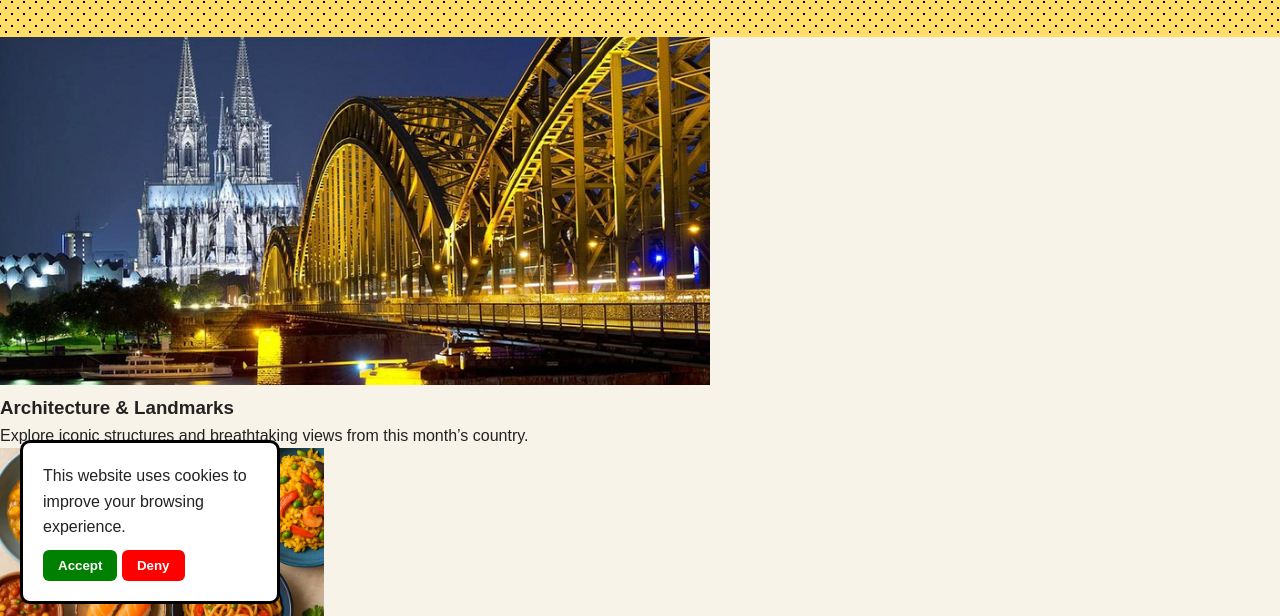
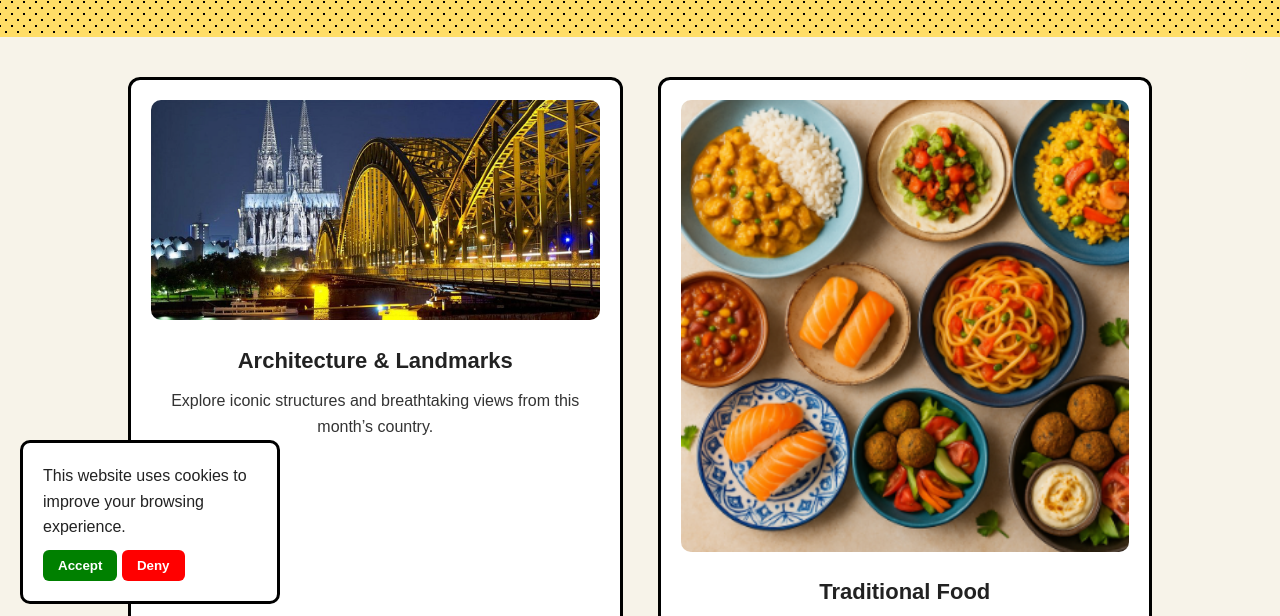
Before and after one commit to GarrettN23/Cultura-site-2, a plain HTML site: page country.html in a window 1280 px wide. Shown: the part 176-792 px from the top of the page. Drawn offline with Linux system fonts and the light colour scheme.

Commit message:
Add styles for Country of the Month feature grid
Added styles for the Country of the Month feature grid.

```diff
--- a/style.css
+++ b/style.css
@@ -259,7 +259,6 @@ body {
 /* ------------------------------
    COMMUNITY PAGE STYLES
 --------------------------------*/
-
 .community-banner {
   background: #6924b6;
   padding: 40px;
@@ -323,3 +322,39 @@ body {
 .submit-btn:hover {
   background: #ffd976;
 }
+
+/* ------------------------------
+   COUNTRY OF THE MONTH FEATURE GRID (NEW)
+--------------------------------*/
+.country-features {
+    display: grid;
+    grid-template-columns: repeat(2, 1fr);
+    gap: 35px;
+    width: 80%;
+    margin: 40px auto;
+}
+
+.feature-card {
+    background: #ffffff;
+    border: 3px solid #000;
+    padding: 20px;
+    border-radius: 12px;
+    text-align: center;
+}
+
+.feature-img {
+    width: 100%;
+    height: auto;
+    border-radius: 10px;
+    margin-bottom: 15px;
+}
+
+.feature-card h3 {
+    font-size: 22px;
+    margin-bottom: 10px;
+}
+
+.feature-card p {
+    font-size: 16px;
+    color: #333;
+}
```
